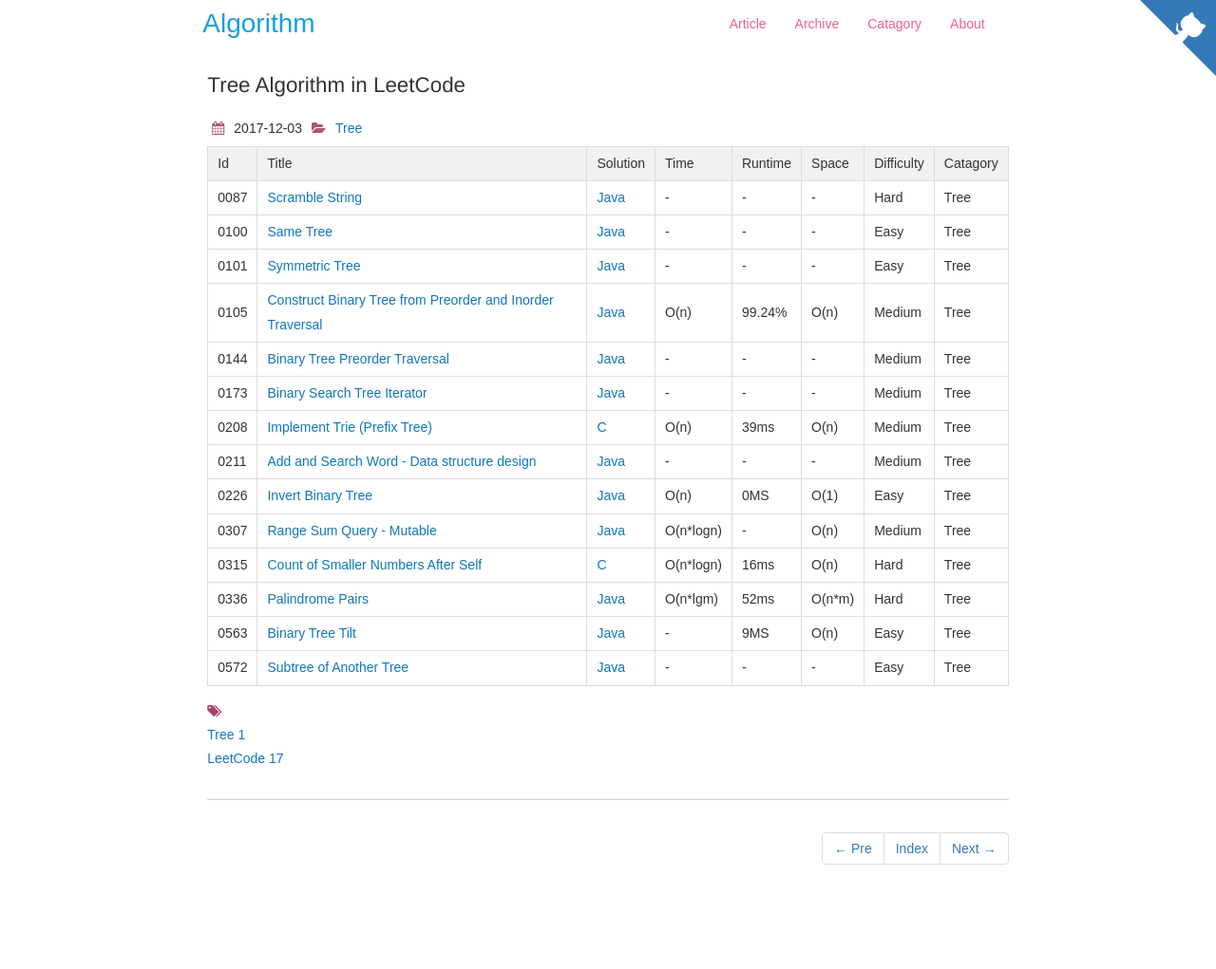
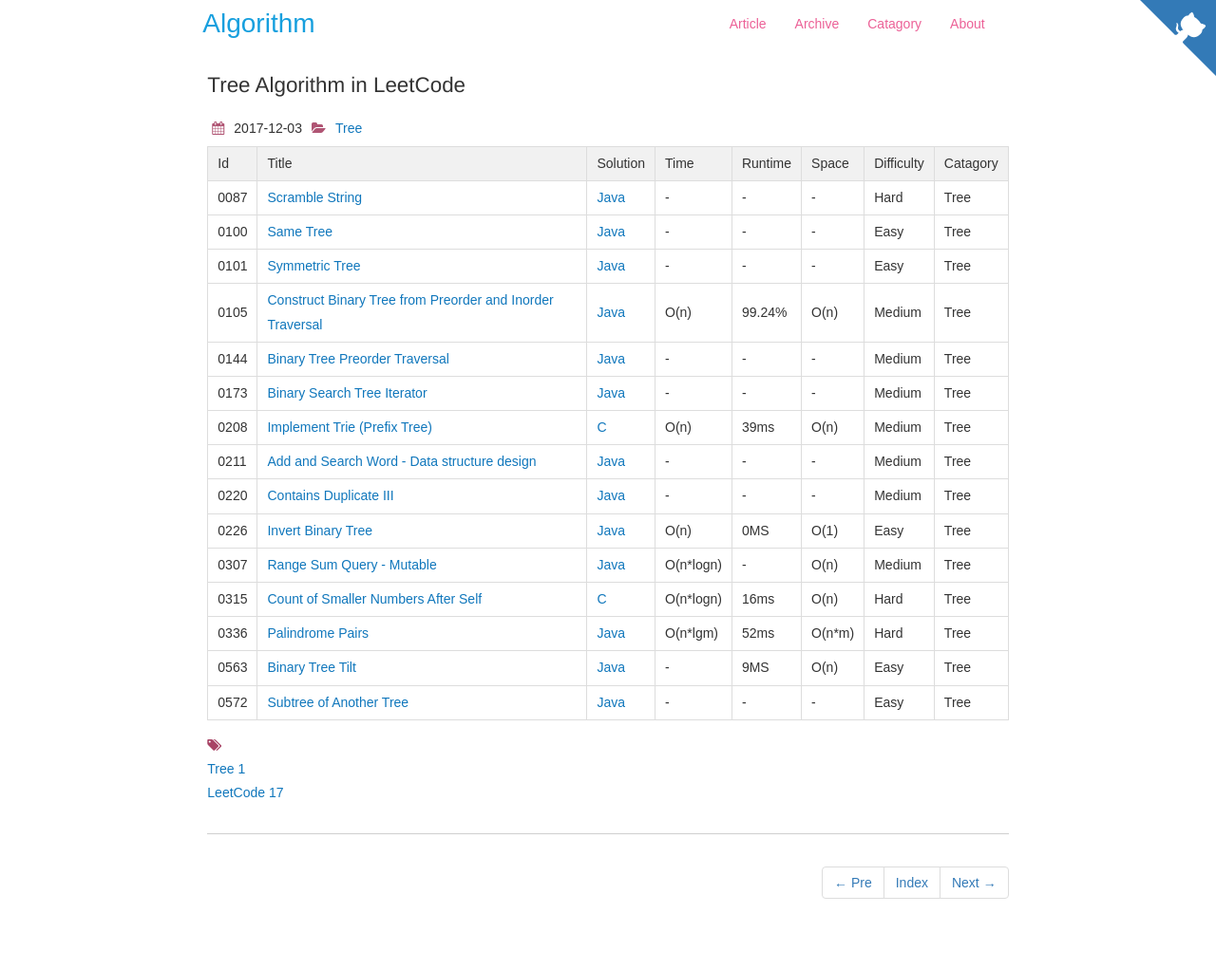
Before and after one commit to dunso/algorithm, a Jekyll site: the page built from docs/_posts/2017-12-03-Tree.md, in a window 1280 px wide. Shown: the whole page at 95% size. Built offline with Jekyll 4.4.1, drawn with Linux system fonts in a browser that asks for light colours; nearby versions of some CDN libraries; before the commit the page ends 985 px from its top, so only the background shows below that.

Commit message:
Add index of LeetCode0220.java to docs

```diff
--- a/docs/_posts/2017-12-03-Tree.md
+++ b/docs/_posts/2017-12-03-Tree.md
@@ -20,6 +20,7 @@
 |0173|[Binary Search Tree Iterator](https://leetcode.com/problems/binary-search-tree-iterator) | [Java](https://e.srl/leetcode-173/)  |-|-|-|  Medium |Tree|
 |0208|[Implement Trie (Prefix Tree)](https://leetcode.com/problems/implement-trie-prefix-tree) | [C](https://e.srl/leetcode-208/)  | O(n) |39ms| O(n)  |  Medium |Tree|
 |0211|[Add and Search Word - Data structure design](https://leetcode.com/problems/add-and-search-word-data-structure-design/) | [Java](https://e.srl/leetcode-211/)  |-|-|-|  Medium |Tree|
+|0220|[Contains Duplicate III](https://leetcode.com/problems/contains-duplicate-iii) | [Java](https://e.srl/leetcode-220/)  |-|-|-|  Medium |Tree|
 |0226|[Invert Binary Tree](https://leetcode.com/problems/invert-binary-tree/) | [Java](https://e.srl/leetcode-226/)  | O(n) |0MS| O(1)  |  Easy |Tree|
 |0307|[Range Sum Query - Mutable](https://leetcode.com/problems/range-sum-query-mutable) | [Java](https://e.srl/leetcode-307/)  | O(n\*logn) |-| O(n)  |  Medium |Tree|
 |0315|[Count of Smaller Numbers After Self](https://leetcode.com/problems/count-of-smaller-numbers-after-self) | [C](https://e.srl/leetcode-315/)  | O(n\*logn) |16ms| O(n)  |  Hard |Tree|
```
